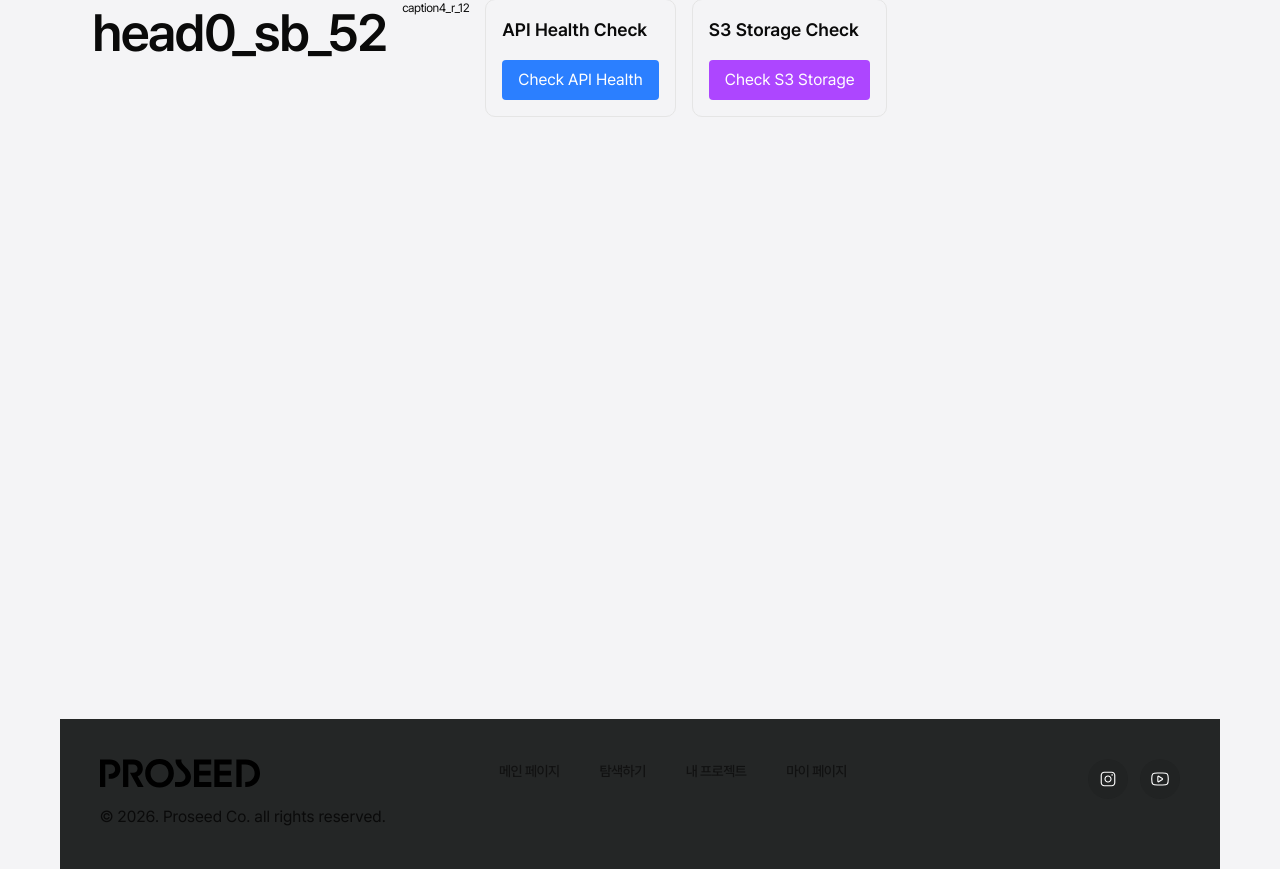
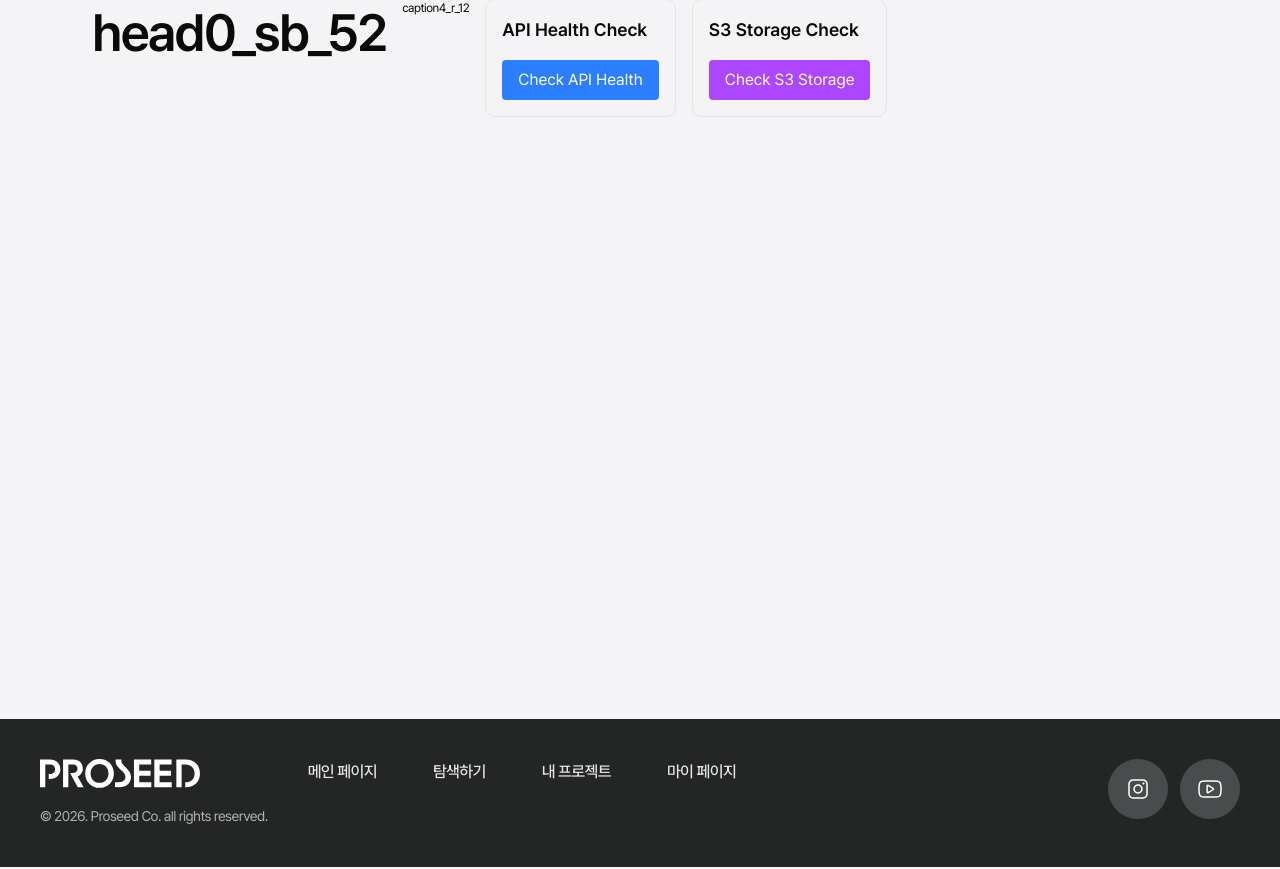
Before and after one commit to skkuding/proseed, a Next.js app in the folder apps/web/: page / in a window 1280 px wide. Shown: the part 178-1047 px from the top of the page. Built offline with nearby package versions, Linux system fonts and the light colour scheme.

Commit message:
feat(fe): modify footer & move out to layout

```diff
--- a/apps/web/src/app/layout.tsx
+++ b/apps/web/src/app/layout.tsx
@@ -2,6 +2,8 @@
 import type { Metadata } from 'next'
 import './globals.css'
 import localFont from 'next/font/local'
+import { Header } from '@/app/main/_components/Header'
+import { Footer } from '@/app/main/_components/Footer'
 
 const pretendard = localFont({
   src: '../font/PretendardVariable.woff2',
@@ -18,9 +20,11 @@ export const metadata: Metadata = {
 export default function RootLayout({ children }: { children: React.ReactNode }) {
   return (
     <html lang="en" className={pretendard.variable}>
+      <Header />
       <body className={`${pretendard.className} bg-background-normal`}>
         <div className="mx-auto max-w-310 px-10">{children}</div>
       </body>
+      <Footer />
     </html>
   )
 }
--- a/apps/web/src/app/main/_components/Footer.tsx
+++ b/apps/web/src/app/main/_components/Footer.tsx
@@ -8,27 +8,34 @@ export function Footer() {
   return (
     <footer className="w-full bg-CoolNeutral-15">
       <div className="px-10 py-10">
-        <div className="flex items-start justify-between gap-10">
+        <div className="flex items-start justify-between gap-[10px]">
+          <div className="flex items-start gap-10">
             <div className="min-w-[220px]">
               <Link href="/" className="inline-flex items-center">
-              <Image src="/logo.svg" alt="PROSEED" width={160} height={32} className="fill-white" />
+                <Image
+                  src="/logo_white.svg"
+                  alt="PROSEED"
+                  width={160}
+                  height={28.52}
+                  className="fill-white"
+                />
               </Link>
-            <p className="mt-[10px] text-Body/body4_r_14 text-netural-80">
+              <p className="mt-[10px] text-body4_r_14 text-neutral-80">
                 © 2026. Proseed Co. all rights reserved.
               </p>
             </div>
 
             <nav className="flex flex-1 items-center justify-center">
-            <ul className="flex items-center gap-10">
+              <ul className="flex items-center gap-14">
                 <li>
-                <Link href="/" className="text-body2_m_14 text-black/80 hover:text-black">
+                  <Link href="/" className="text-body1_m_16 text-neutral-95 hover:text-black">
                     메인 페이지
                   </Link>
                 </li>
                 <li>
                   <Link
                     href="/main/navigate"
-                  className="text-body2_m_14 text-black/80 hover:text-black"
+                    className="text-body1_m_16 text-neutral-95 hover:text-black"
                   >
                     탐색하기
                   </Link>
@@ -36,7 +43,7 @@ export function Footer() {
                 <li>
                   <Link
                     href="/main/myproject"
-                  className="text-body2_m_14 text-black/80 hover:text-black"
+                    className="text-body1_m_16 text-neutral-95 hover:text-black"
                   >
                     내 프로젝트
                   </Link>
@@ -44,28 +51,29 @@ export function Footer() {
                 <li>
                   <Link
                     href="/main/mypage"
-                  className="text-body2_m_14 text-black/80 hover:text-black"
+                    className="text-body1_m_16 text-neutral-95 hover:text-black"
                   >
                     마이 페이지
                   </Link>
                 </li>
               </ul>
             </nav>
-          <div className="flex min-w-[220px] items-center justify-end gap-3">
+          </div>
+          <div className="flex min-w-55 items-center justify-end gap-3">
             <Link
               href="#"
               aria-label="Instagram"
-              className="inline-flex h-10 w-10 items-center justify-center rounded-full bg-black/10 hover:bg-black/20"
+              className="inline-flex h-15 w-15 items-center justify-center rounded-full bg-CoolNeutral-30 hover:bg-CoolNeutral-40"
             >
-              <Image src="/insta.svg" alt="insta" width={18} height={18} />
+              <Image src="/insta.svg" alt="insta" width={24} height={24} />
             </Link>
 
             <Link
               href="#"
               aria-label="YouTube"
-              className="inline-flex h-10 w-10 items-center justify-center rounded-full bg-black/10 hover:bg-black/20"
+              className="inline-flex h-15 w-15 items-center justify-center rounded-full bg-CoolNeutral-30 hover:bg-CoolNeutral-40"
             >
-              <Image src="/youtube.svg" alt="youtube" width={18} height={18} />
+              <Image src="/youtube.svg" alt="youtube" width={24} height={24} />
             </Link>
           </div>
         </div>
--- a/apps/web/src/app/page.tsx
+++ b/apps/web/src/app/page.tsx
@@ -6,7 +6,6 @@ import { Footer } from '@/app/main/_components/Footer'
 export default function Home() {
   return (
     <div className="relative w-full">
-      <Header />
       <main className="min-h-screen p-8 pt-20">
         <div className="flex gap-4 flex-wrap">
           <p className="text-head0_sb_52">head0_sb_52</p>
@@ -15,7 +14,6 @@ export default function Home() {
           <StorageCheck />
         </div>
       </main>
-      <Footer />
     </div>
   )
 }
```
Also changed, not shown: apps/web/public/logo_white.svg (added). Lines whose indentation alone changed are shown as unchanged.
